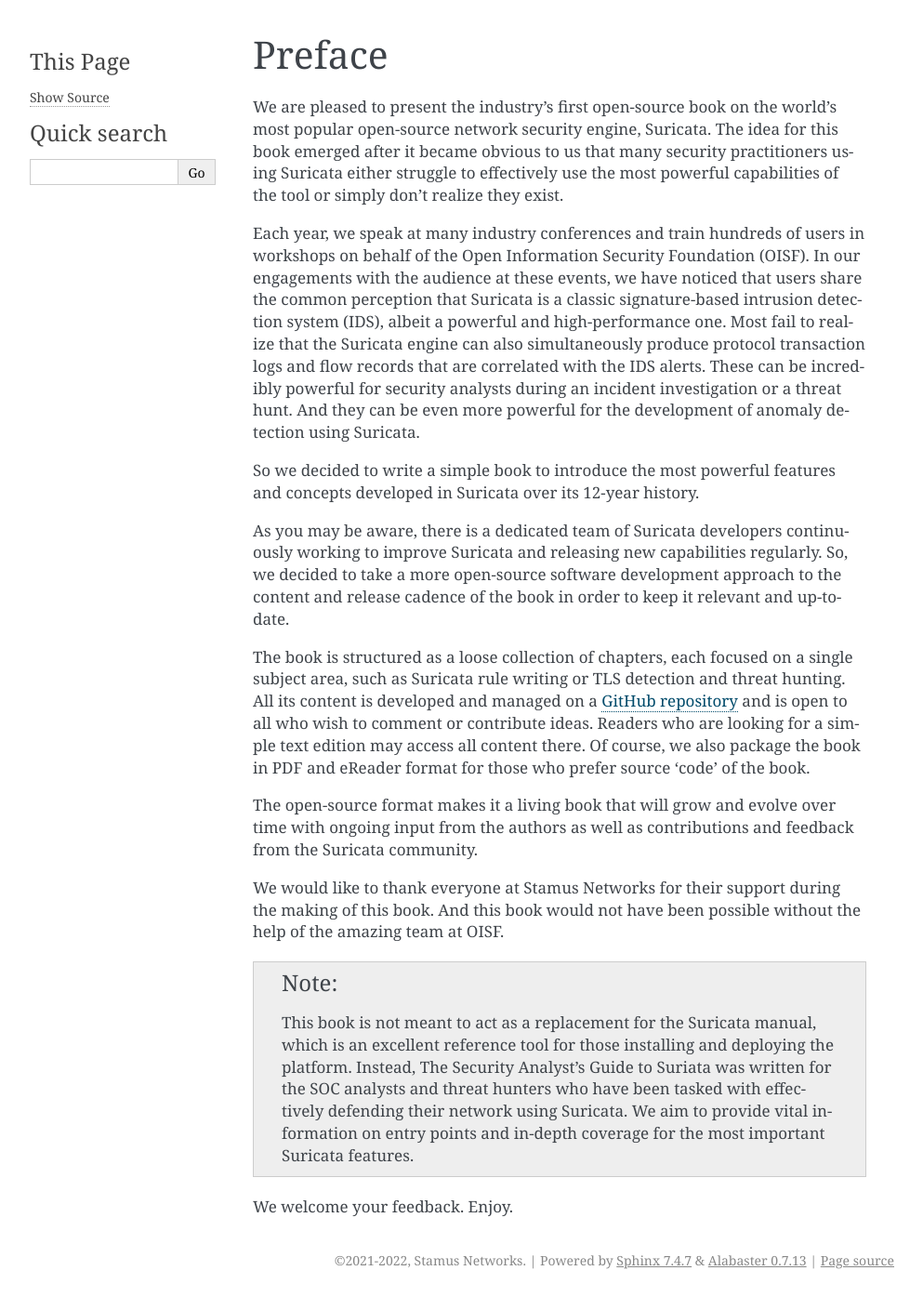
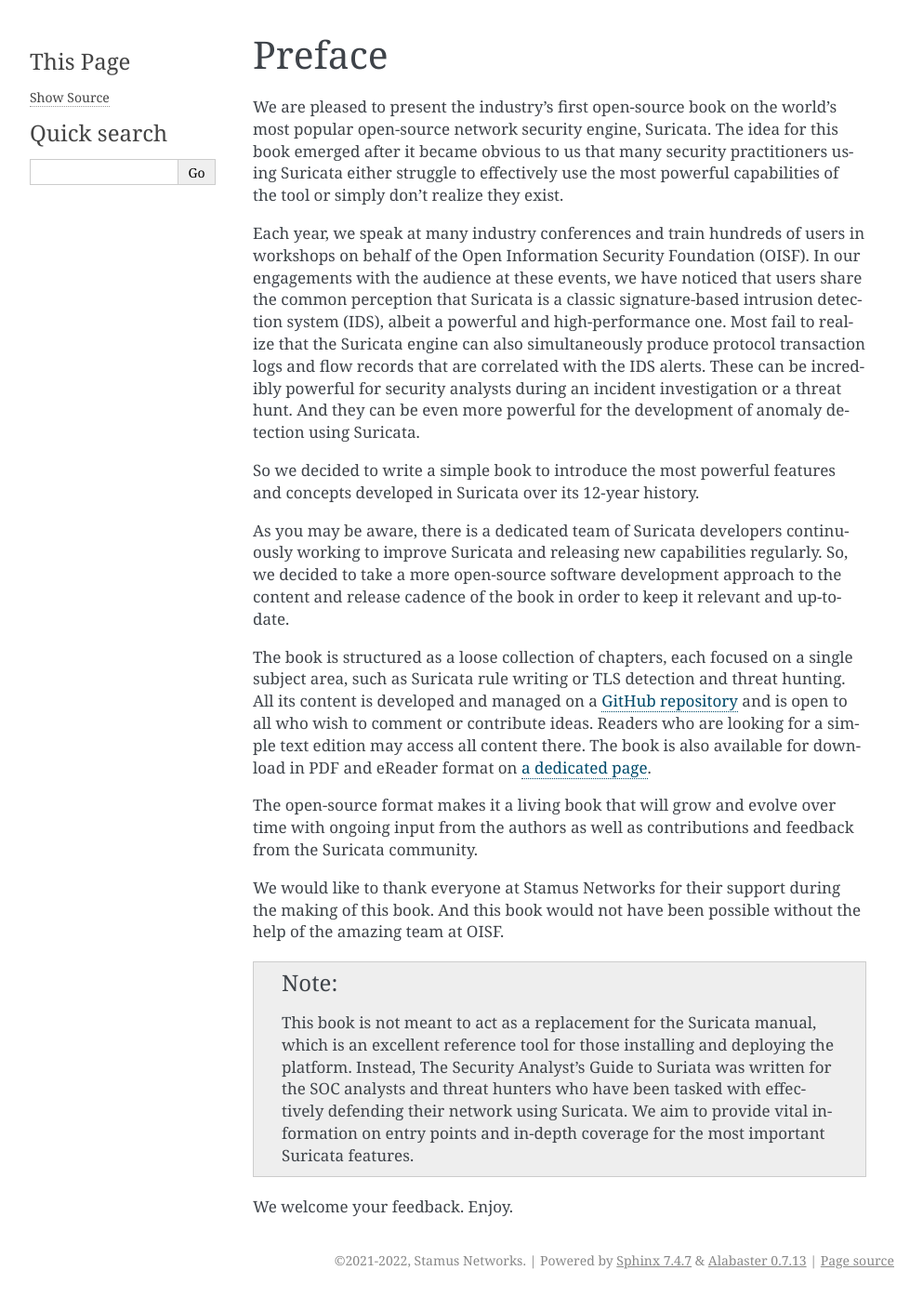
Before and after one commit to StamusNetworks/suricata-4-analysts, a Sphinx documentation site: the page built from source/foreword.rst, in a window 1280 px wide. Shown: the whole page at 93% size, without its empty margins (148-1141 px from the left). Built offline with Sphinx 7.4.7, drawn with Linux system fonts in a browser that asks for light colours.

Commit message:
foreword: add link to PDF download

```diff
--- a/source/foreword.rst
+++ b/source/foreword.rst
@@ -9,7 +9,7 @@
 
 As you may be aware, there is a dedicated team of Suricata developers continuously working to improve Suricata and releasing new capabilities regularly. So, we decided to take a more open-source software development approach to the content and release cadence of the book in order to keep it relevant and up-to-date.
 
-The book is structured as a loose collection of chapters, each focused on a single subject area, such as Suricata rule writing or TLS detection and threat hunting. All its content is developed and managed on a `GitHub repository <https://github.com/StamusNetworks/suricata-4-analysts>`_ and is open to all who wish to comment or contribute ideas. Readers who are looking for a simple text edition may access all content there. Of course, we also package the book in PDF and eReader format for those who prefer source ‘code’ of the book.
+The book is structured as a loose collection of chapters, each focused on a single subject area, such as Suricata rule writing or TLS detection and threat hunting. All its content is developed and managed on a `GitHub repository <https://github.com/StamusNetworks/suricata-4-analysts>`_ and is open to all who wish to comment or contribute ideas. Readers who are looking for a simple text edition may access all content there. The book is also available for download in PDF and eReader format on `a dedicated page <https://www.stamus-networks.com/suricata-4-analysts>`_.
 
 The open-source format makes it a living book that will grow and evolve over time with ongoing input from the authors as well as contributions and feedback from the Suricata community.
 
```
